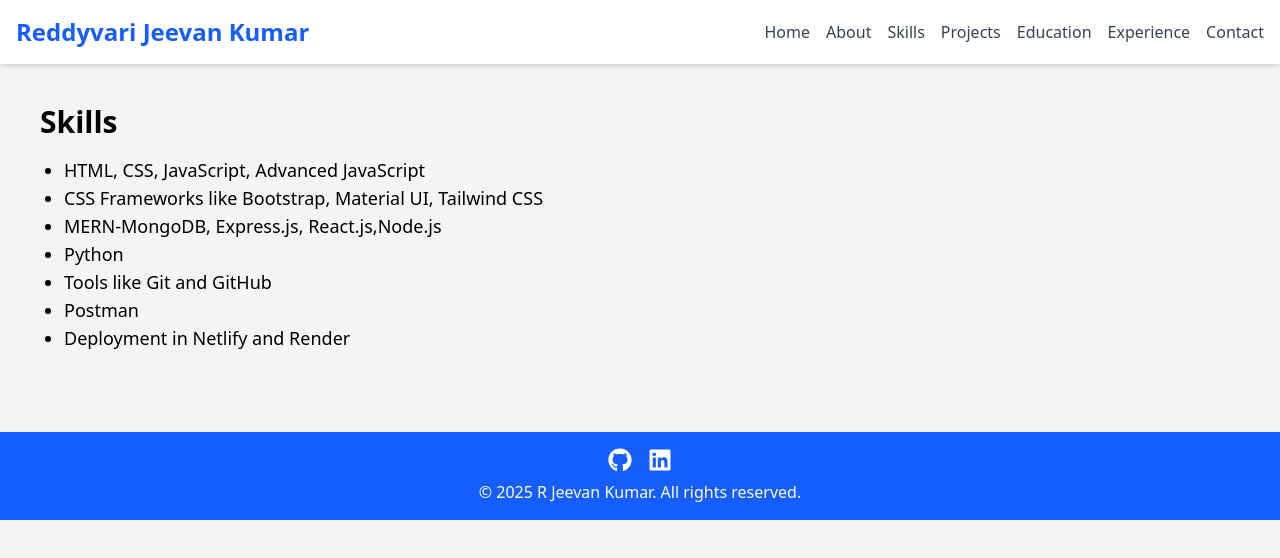
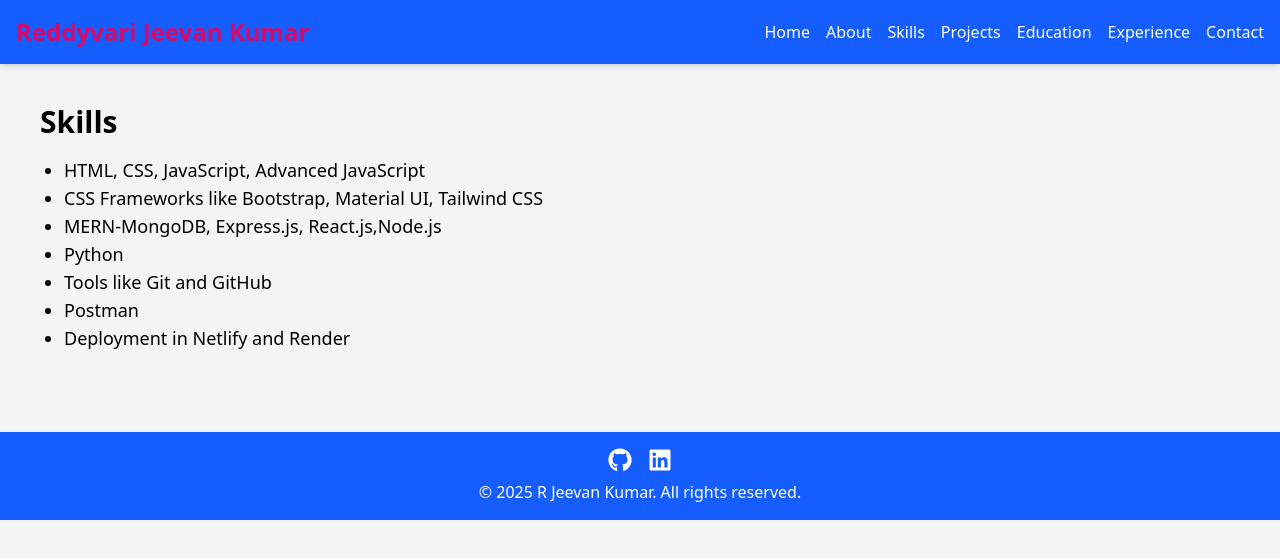
Before and after one commit to G1KUMAR-INDIA/Portfolio, a React (Vite) app: page /skills in a window 1280 px wide. Shown: the top 558 px of the page. Built offline with nearby package versions, Linux system fonts and the light colour scheme.

Commit message:
My Portfolio Initial Design

```diff
--- a/src/components/Navbar.jsx
+++ b/src/components/Navbar.jsx
@@ -2,16 +2,16 @@ import { Link } from 'react-router-dom';
 
 const Navbar = () => {
   return (
-    <div className="bg-white shadow-md p-4 flex justify-between items-center">
-      <h1 className="text-2xl font-bold text-blue-600">Reddyvari Jeevan Kumar</h1>
-      <ul className="flex flex-wrap gap-4 text-gray-700">
-        <li><Link to="/">Home</Link></li>
-        <li><Link to="/about">About</Link></li>
-        <li><Link to="/skills">Skills</Link></li>
-        <li><Link to="/projects">Projects</Link></li>
-        <li><Link to="/education">Education</Link></li>
-        <li><Link to="/experience">Experience</Link></li>
-        <li><Link to="/contact">Contact</Link></li>
+    <div className="bg-blue-600 shadow-md p-4 flex justify-between items-center">
+      <h1 className="text-2xl font-bold text-[#D60A6A]">Reddyvari Jeevan Kumar</h1>
+      <ul className="flex flex-wrap gap-4 text-white">
+        <li class="hover:text-[#EF3E42]"><Link to="/">Home</Link></li>
+        <li class="hover:text-[#EF3E42]"><Link to="/about">About</Link></li>
+        <li class="hover:text-[#EF3E42]"><Link to="/skills">Skills</Link></li>
+        <li class="hover:text-[#EF3E42]"><Link to="/projects">Projects</Link></li>
+        <li class="hover:text-[#EF3E42]"><Link to="/education">Education</Link></li>
+        <li class="hover:text-[#EF3E42]"><Link to="/experience">Experience</Link></li>
+        <li class="hover:text-[#EF3E42]"><Link to="/contact">Contact</Link></li>
       </ul>
     </div>
   );
```
